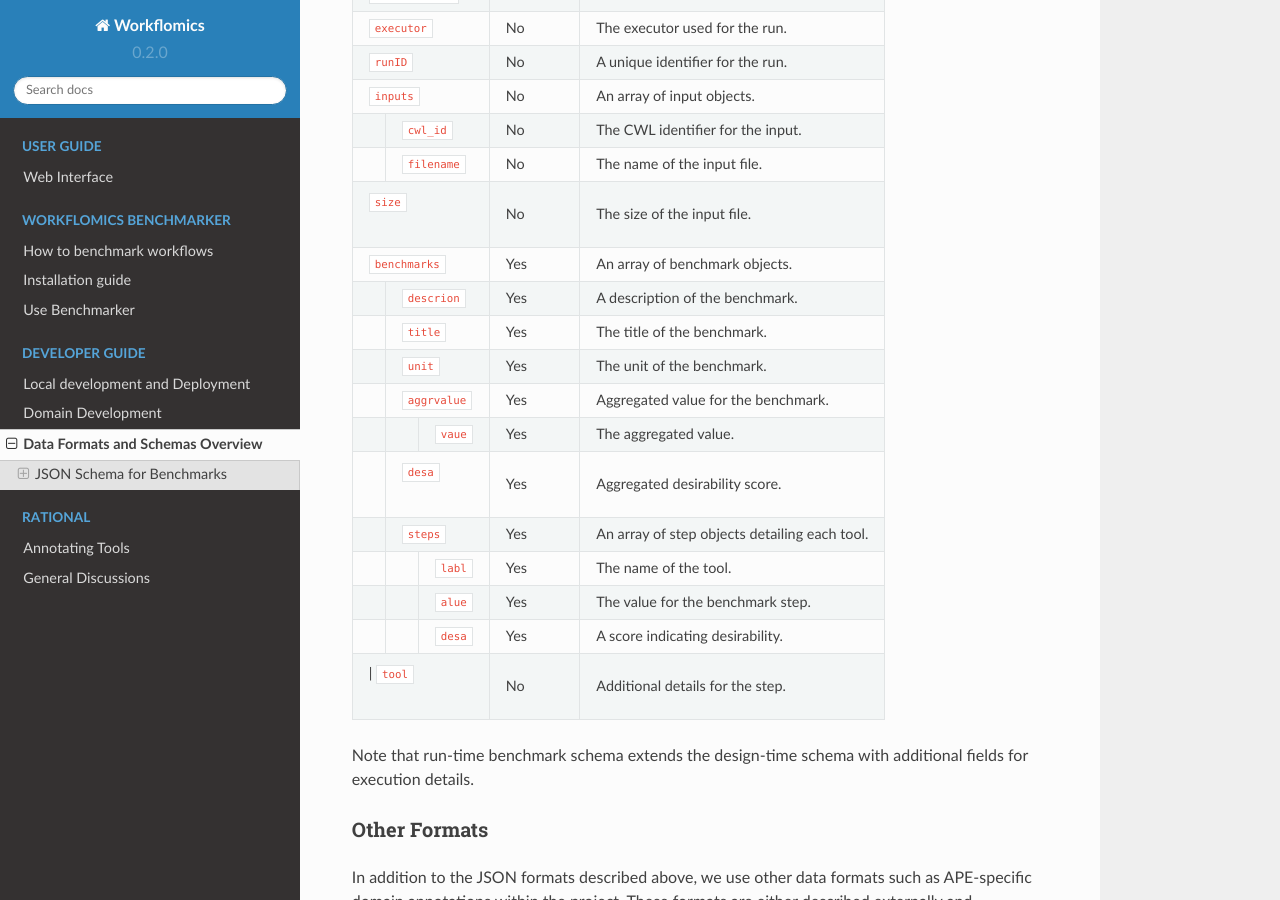
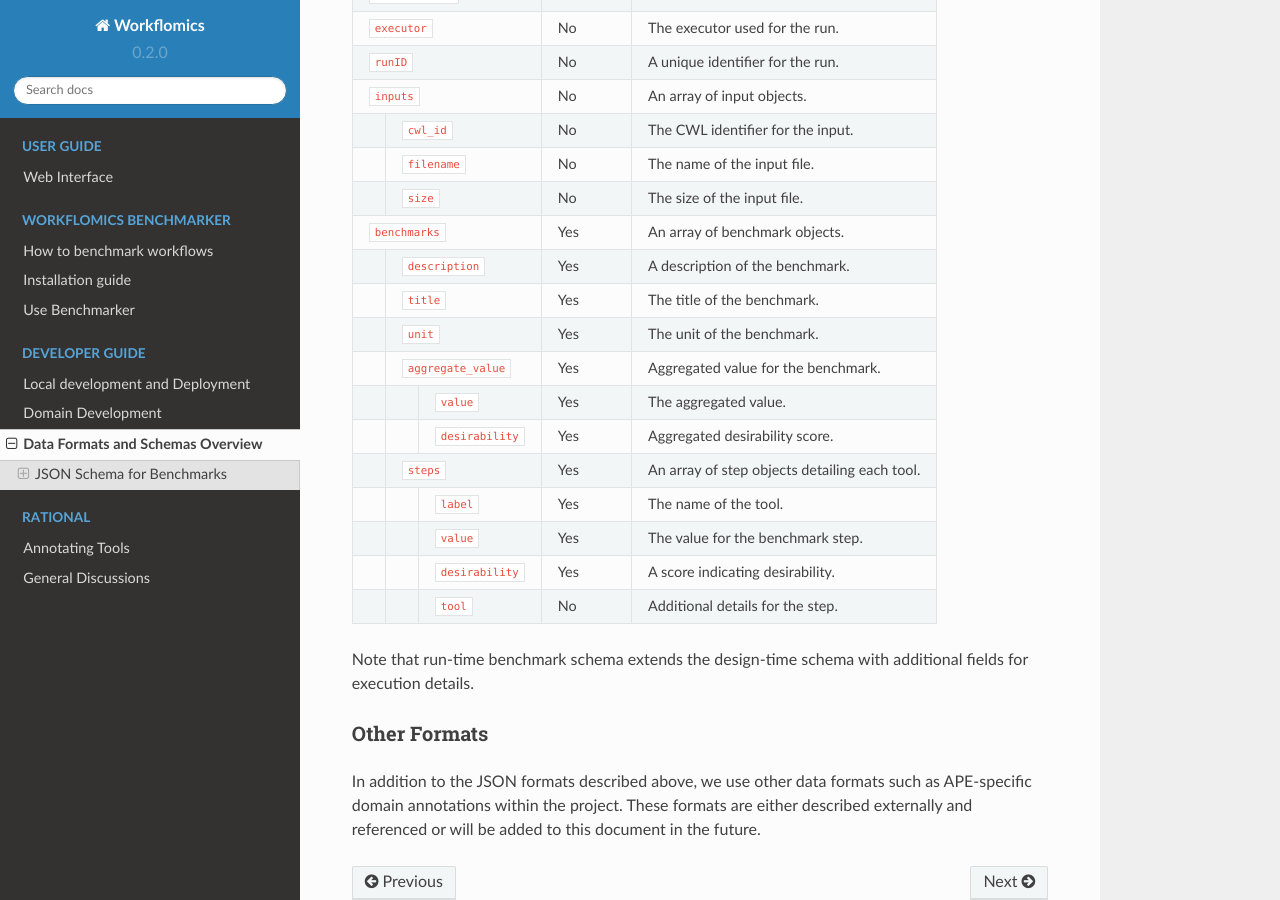
Before and after one commit to Workflomics/workflomics-readthedocs, a Sphinx documentation site: the page built from docs/source/dev/standards.rst, in a window 1280 px wide and 900 px high, scrolled down 1410 px. Built offline with Sphinx 7.4.7 and the Read the Docs theme 2.0.0, drawn with Linux system fonts in a browser that asks for light colours.

Commit message:
Improved table overview of the json fields

```diff
--- a/docs/source/dev/standards.rst
+++ b/docs/source/dev/standards.rst
@@ -75,47 +75,47 @@ JSON Schemas
 **Field Descriptions:**
 
 
-+--------------------+----------+--------------------------------------------------+
-| Field              | Required | Description                                      |
-+====================+==========+==================================================+
-| ``workflowName``   | Yes      | The name of the workflow.                        |
-+--------------------+----------+--------------------------------------------------+
-| ``executor``       | No       | The executor used for the run.                   |
-+--------------------+----------+--------------------------------------------------+
-| ``runID``          | No       | A unique identifier for the run.                 |
-+--------------------+----------+--------------------------------------------------+
-| ``inputs``         | No       | An array of input objects.                       |
-+----+---------------+----------+--------------------------------------------------+
-|    | ``cwl_id``    | No       | The CWL identifier for the input.                |
-+----+---------------+----------+--------------------------------------------------+
-|    | ``filename``  | No       | The name of the input file.                      |
-+----+---------------+----------+--------------------------------------------------+
-|    | ``size``      | No       | The size of the input file.                      |
-+--------------------+----------+--------------------------------------------------+
-| ``benchmarks``     | Yes      | An array of benchmark objects.                   |
-+----+---------------+----------+--------------------------------------------------+
-|    | ``descrion``  | Yes      | A description of the benchmark.                  |
-+----+---------------+----------+--------------------------------------------------+
-|    | ``title``     | Yes      | The title of the benchmark.                      |
-+----+---------------+----------+--------------------------------------------------+
-|    | ``unit``      | Yes      | The unit of the benchmark.                       |
-+----+---------------+----------+--------------------------------------------------+
-|    | ``aggrvalue`` | Yes      | Aggregated value for the benchmark.              |
-+----+----+----------+----------+--------------------------------------------------+
-|    |    | ``vaue`` | Yes      | The aggregated value.                            |
-+----+----+----------+----------+--------------------------------------------------+
-|    |    | ``desa`` | Yes      | Aggregated desirability score.                   |
-+----+---------------+----------+--------------------------------------------------+
-|    | ``steps``     | Yes      | An array of step objects detailing each tool.    |
-+----+----+----------+----------+--------------------------------------------------+
-|    |    | ``labl`` | Yes      | The name of the tool.                            |
-+----+----+----------+----------+--------------------------------------------------+
-|    |    | ``alue`` | Yes      | The value for the benchmark step.                |
-+----+----+----------+----------+--------------------------------------------------+
-|    |    | ``desa`` | Yes      | A score indicating desirability.                 |
-+----+----+----------+----------+--------------------------------------------------+
-|    |    | ``tool`` | No       | Additional details for the step.                 |
-+--------------------+----------+--------------------------------------------------+
++-----+-----+---------------------+----------+-----------------------------------------------+
+|             Field               | Required | Description                                   |
++=====+=====+=====================+==========+===============================================+
+|             ``workflowName``    | Yes      | The name of the workflow.                     |
++-----+-----+---------------------+----------+-----------------------------------------------+
+|             ``executor``        | No       | The executor used for the run.                |
++-----+-----+---------------------+----------+-----------------------------------------------+
+|             ``runID``           | No       | A unique identifier for the run.              |
++-----+-----+---------------------+----------+-----------------------------------------------+
+|             ``inputs``          | No       | An array of input objects.                    |
++-----+-----+---------------------+----------+-----------------------------------------------+
+|     |       ``cwl_id``          | No       | The CWL identifier for the input.             |
++-----+-----+---------------------+----------+-----------------------------------------------+
+|     |       ``filename``        | No       | The name of the input file.                   |
++-----+-----+---------------------+----------+-----------------------------------------------+
+|     |       ``size``            | No       | The size of the input file.                   |
++-----+-----+---------------------+----------+-----------------------------------------------+
+|             ``benchmarks``      | Yes      | An array of benchmark objects.                |
++-----+-----+---------------------+----------+-----------------------------------------------+
+|     |       ``description``     | Yes      | A description of the benchmark.               |
++-----+-----+---------------------+----------+-----------------------------------------------+
+|     |       ``title``           | Yes      | The title of the benchmark.                   |
++-----+-----+---------------------+----------+-----------------------------------------------+
+|     |       ``unit``            | Yes      | The unit of the benchmark.                    |
++-----+-----+---------------------+----------+-----------------------------------------------+
+|     |       ``aggregate_value`` | Yes      | Aggregated value for the benchmark.           |
++-----+-----+---------------------+----------+-----------------------------------------------+
+|     |     | ``value``           | Yes      | The aggregated value.                         |
++-----+-----+---------------------+----------+-----------------------------------------------+
+|     |     | ``desirability``    | Yes      | Aggregated desirability score.                |
++-----+-----+---------------------+----------+-----------------------------------------------+
+|     |       ``steps``           | Yes      | An array of step objects detailing each tool. |
++-----+-----+---------------------+----------+-----------------------------------------------+
+|     |     | ``label``           | Yes      | The name of the tool.                         |
++-----+-----+---------------------+----------+-----------------------------------------------+
+|     |     | ``value``           | Yes      | The value for the benchmark step.             |
++-----+-----+---------------------+----------+-----------------------------------------------+
+|     |     | ``desirability``    | Yes      | A score indicating desirability.              |
++-----+-----+---------------------+----------+-----------------------------------------------+
+|     |     | ``tool``            | No       | Additional details for the step.              |
++-----+-----+---------------------+----------+-----------------------------------------------+
 
 
 Note that run-time benchmark schema extends the design-time schema with additional fields for execution details.
```
